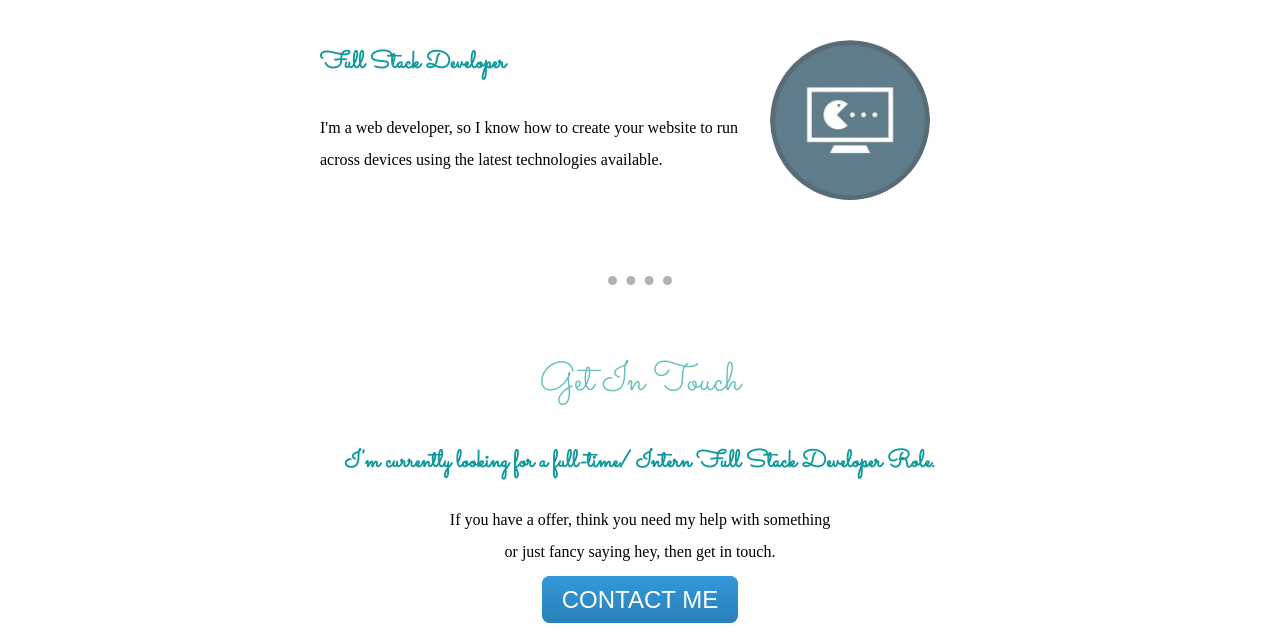
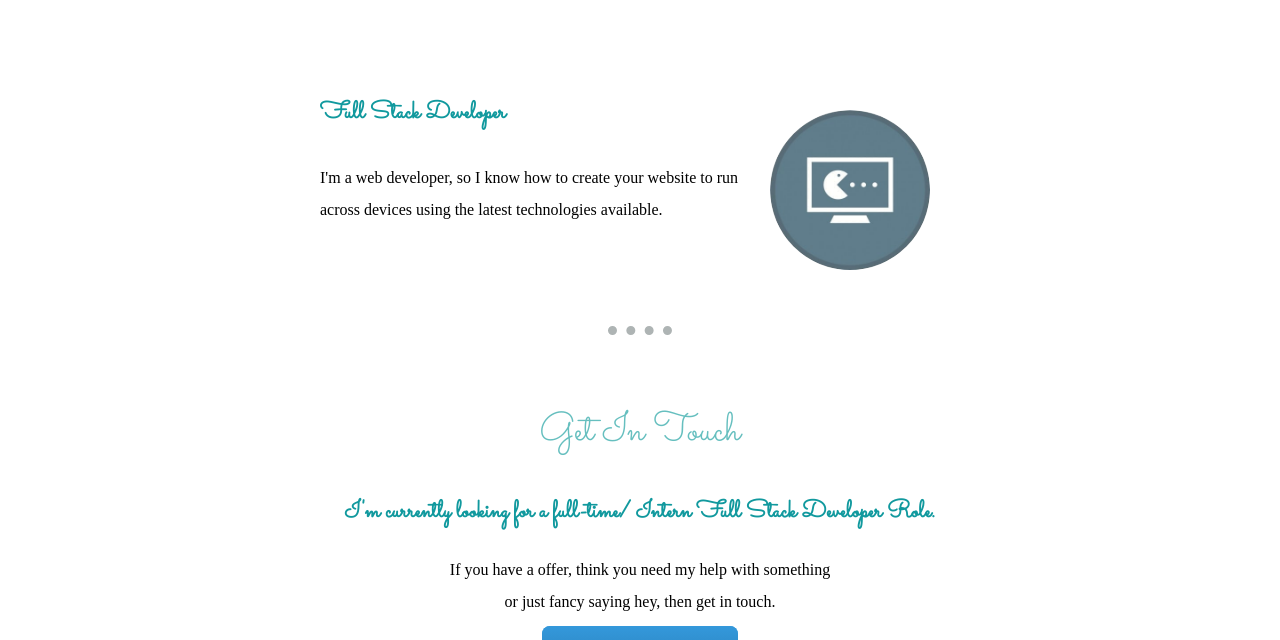
Before and after one commit to Heisenberg0G/cv, a plain HTML site: page index.html in a window 1280 px wide. Shown: the part 1621-2261 px from the top of the page. Drawn offline with Linux system fonts and the light colour scheme.

Commit message:
Add files via upload

```diff
--- a/css/styles.css
+++ b/css/styles.css
@@ -12,8 +12,7 @@ hr{
     border-right: 0;
     border-width: 9px;
     border-color: #aeb4b4;
-    margin-bottom: 50px;
-    margin-top: 50px;
+    margin: 100px auto 50px auto;
 }
 h1{
     font-family:"Sacramento",Cursive;
@@ -79,7 +78,7 @@ a{
     height: 25%;
     width: 25%;
     float: right;
-    margin-right: 30px;
+    margin: 20px 30px 30px 30px;
 }
 .skill-row{
     width: 50%;
@@ -90,6 +89,7 @@ a{
 .contact-me{
     padding-bottom: 60px;
     height: 250px;
+    margin-bottom: 20px;
 }
 .btn {
     background: #3498db;
```
